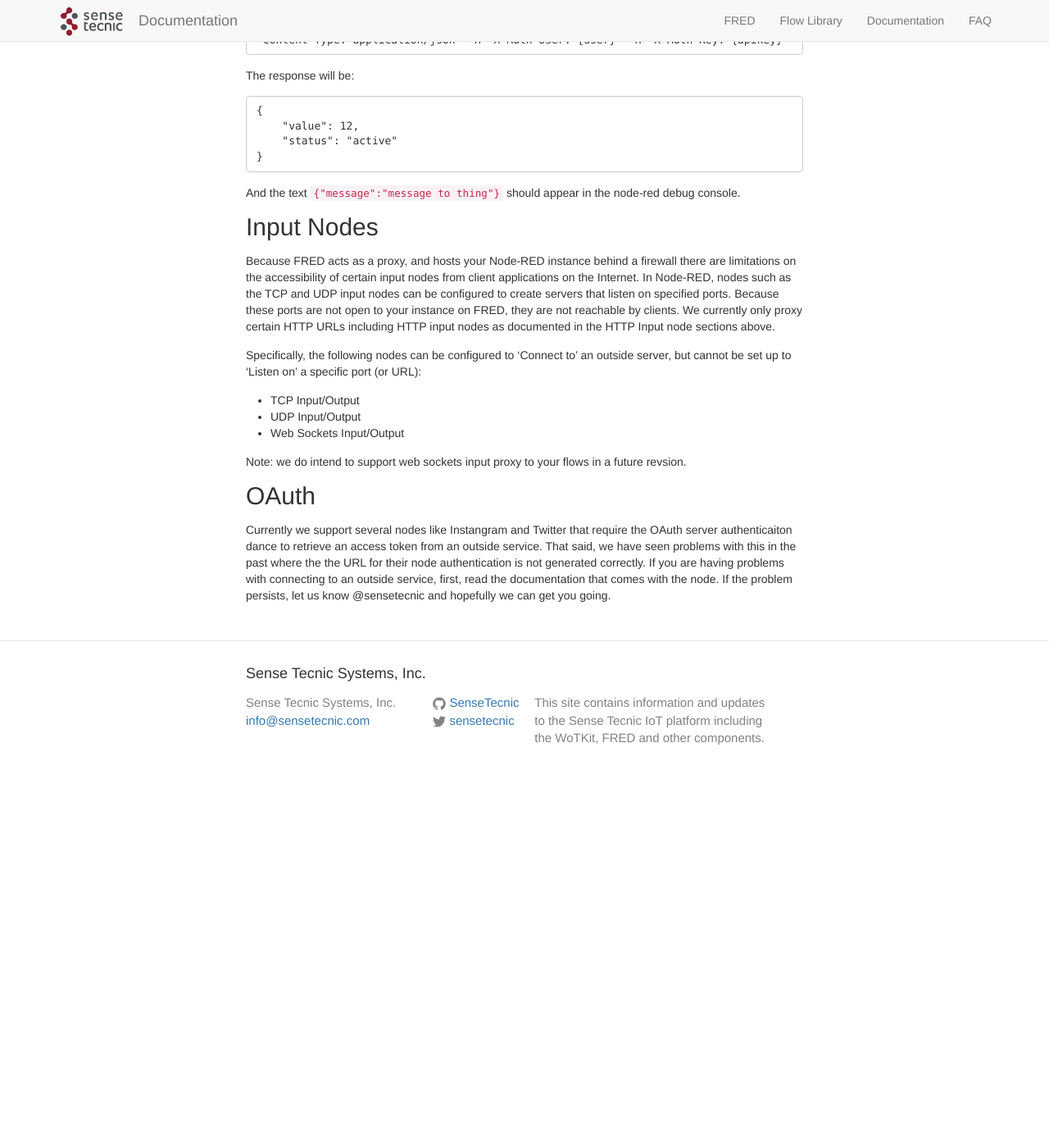
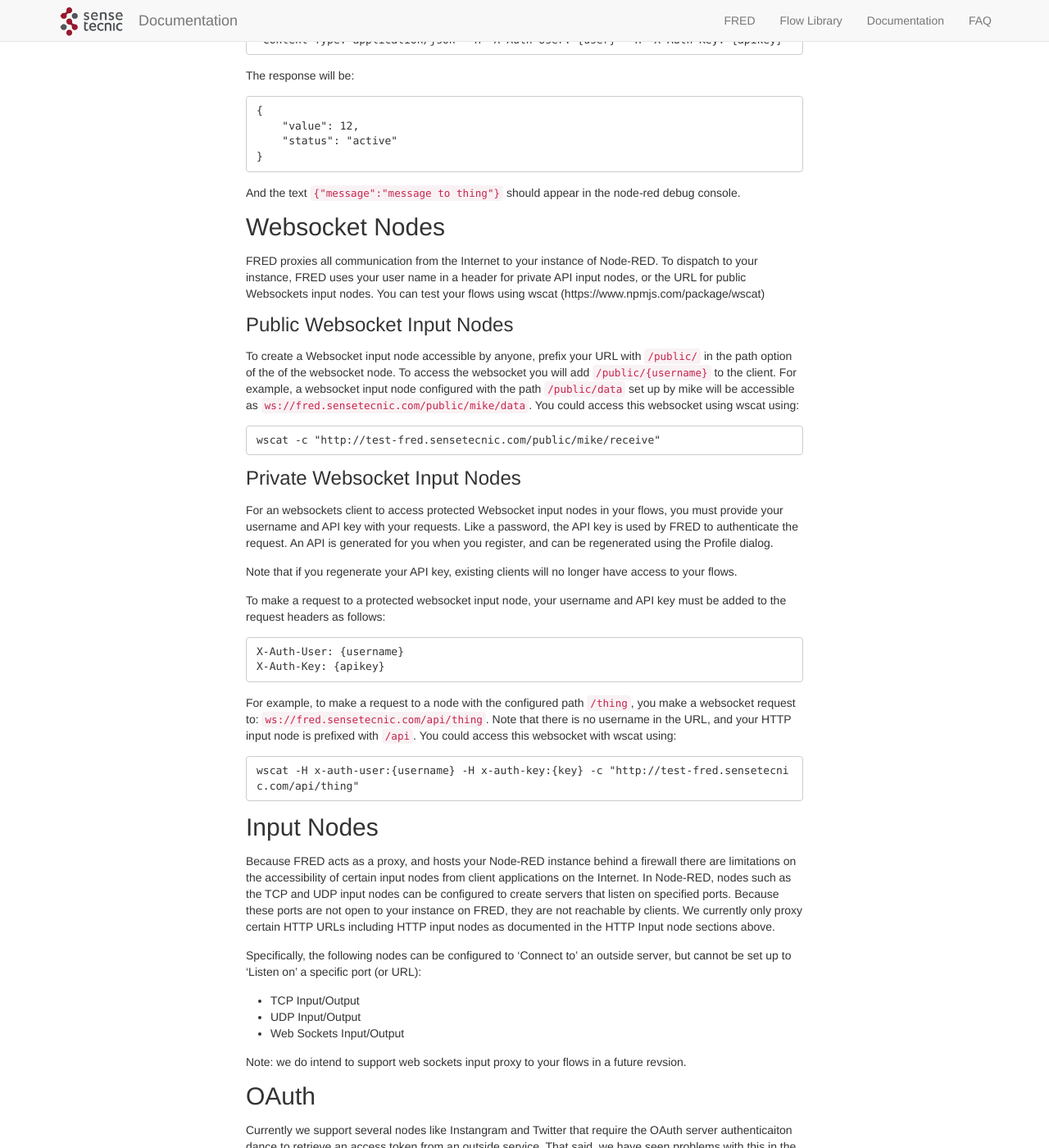
Before and after one commit to SenseTecnic/SenseTecnic.github.io, a Jekyll site: the page built from fred/userdocs.md, in a window 1280 px wide and 1400 px high, scrolled down 1769 px. Shown: the whole window at 82% size. Built offline with Jekyll 4.4.1, drawn with Linux system fonts in a browser that asks for light colours; before the commit the page ends 2740 px from its top, so only the background shows below that.

````diff
--- a/fred/userdocs.md
+++ b/fred/userdocs.md
@@ -59,6 +59,35 @@ The response will be:
 
 And the text `{"message":"message to thing"}` should appear in the node-red debug console.
 
+## Websocket Nodes
+
+FRED proxies all communication from the Internet to your instance of Node-RED. To dispatch to your instance, FRED uses your user name in a header for private API input nodes, or the URL for public Websockets input nodes. You can test your flows using wscat (https://www.npmjs.com/package/wscat)
+
+### Public Websocket Input Nodes
+
+To create a Websocket input node accessible by anyone, prefix your URL with `/public/` in the path option of the of the websocket node. To access the websocket  you will add `/public/{username}` to the client. For example, a websocket input node configured with the path `/public/data` set up by mike will be accessible as  `ws://fred.sensetecnic.com/public/mike/data`. You could access this websocket using wscat using:
+
+```
+wscat -c "http://test-fred.sensetecnic.com/public/mike/receive"
+```
+
+### Private Websocket Input Nodes
+
+For an websockets client to access protected Websocket input nodes in your flows, you must provide your username and API key with your requests.  Like a password, the API key is used by FRED to authenticate the request.  An API is generated for you when you register, and can be regenerated using the Profile dialog.
+
+Note that if you regenerate your API key, existing clients will no longer have access to your flows.
+
+To make a request to a protected websocket input node, your username and API key must be added to the request headers as follows:
+
+    X-Auth-User: {username}
+    X-Auth-Key: {apikey}
+
+For example, to make a request to a node with the configured path `/thing`, you make a websocket request to: `ws://fred.sensetecnic.com/api/thing`.  Note that there is no username in the URL, and your HTTP input node is prefixed with `/api`. You could access this websocket with wscat using:
+
+```
+wscat -H x-auth-user:{username} -H x-auth-key:{key} -c "http://test-fred.sensetecnic.com/api/thing"
+```
+
 ## Input Nodes
 
 Because FRED acts as a proxy, and hosts your Node-RED instance behind a firewall there are limitations on the accessibility of certain input nodes from client applications on the Internet.  In Node-RED, nodes such as the TCP and UDP input nodes can be configured to create servers that listen on specified ports.  Because these ports are not open to your instance on FRED, they are not reachable by clients.  We currently only proxy certain HTTP URLs including HTTP input nodes as documented in the HTTP Input node sections above.
````
Also changed, not shown: fred/nodered.md (+1 -1 lines), fred/releases.md (+13 -2 lines).
